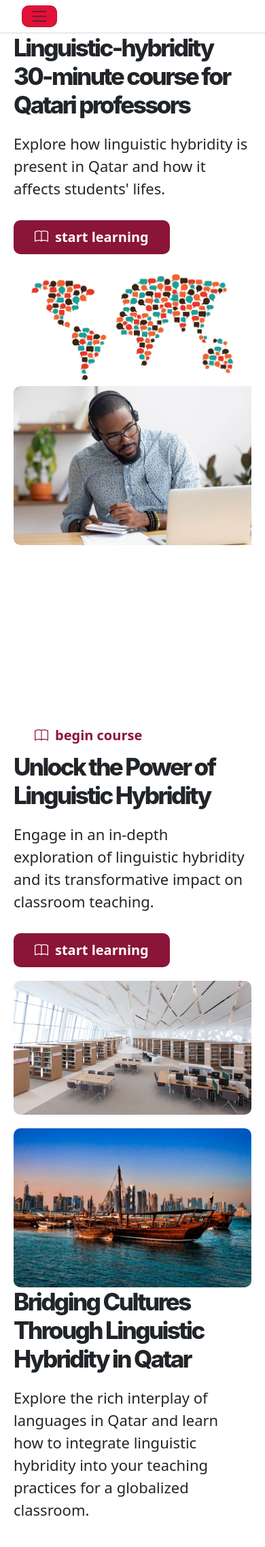
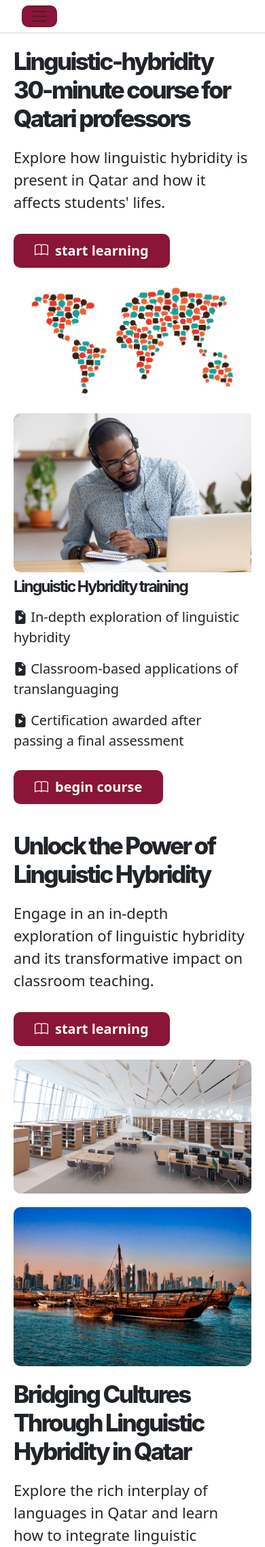
Before and after one commit to marcosavi/oasis-hackaton, a Django app: page / in a window 390 px wide. Shown: the top 2276 px of the page at 68% size. Run offline with Django 4.2, Linux system fonts and the light colour scheme; some web fonts are replaced.

Commit message:
Change in Style

```diff
--- a/static/css/style.css
+++ b/static/css/style.css
@@ -153,15 +153,6 @@
     text-align: justify;
 }
 
-.navbar-toggler {
-    padding: .25rem .75rem;
-    font-size: 1.25rem;
-    line-height: 1;
-    background-color: #E11138;
-    border-radius: .35rem;
-    color: white;
-}
-
 .text-body-secondary {
     --bs-text-opacity: 1;
     color: black !important;
@@ -271,7 +262,7 @@
     padding: .10rem .75rem;
     font-size: 1.1rem;
     line-height: 1;
-    background-color: #E11138;
+    background-color: #8A1538;
     border-radius: 10px;
     color: white;
 }
@@ -404,7 +395,6 @@
         border-bottom: 1px solid #D6D7DB;
     } .image-header {
         max-width: 100%;
-        margin-top: 20px;
         border-radius: 10px;
     } .col {
         height: auto;
@@ -472,7 +462,24 @@
         padding: 20px 30px 0 30px;
     } .fieldWrapper {
         padding: 0 20px !important;
+    } .container .h1-home {
+        margin-top: 20px;
+    } img {
+        margin-top: 20px;
     }
+
+    .list-group, .list-group-item {
+        color: #212529;
+    }
+    .list-group-item {
+        font-size: 20px;
+    } .btn-whatsapp {
+        background-color: #8A1538;
+        color: white;
+        max-width: 250px;
+        margin-bottom: 20px;
+    }
+
 }
 
 input[type="text"], input[type="number"], input[type="password"] {
```
